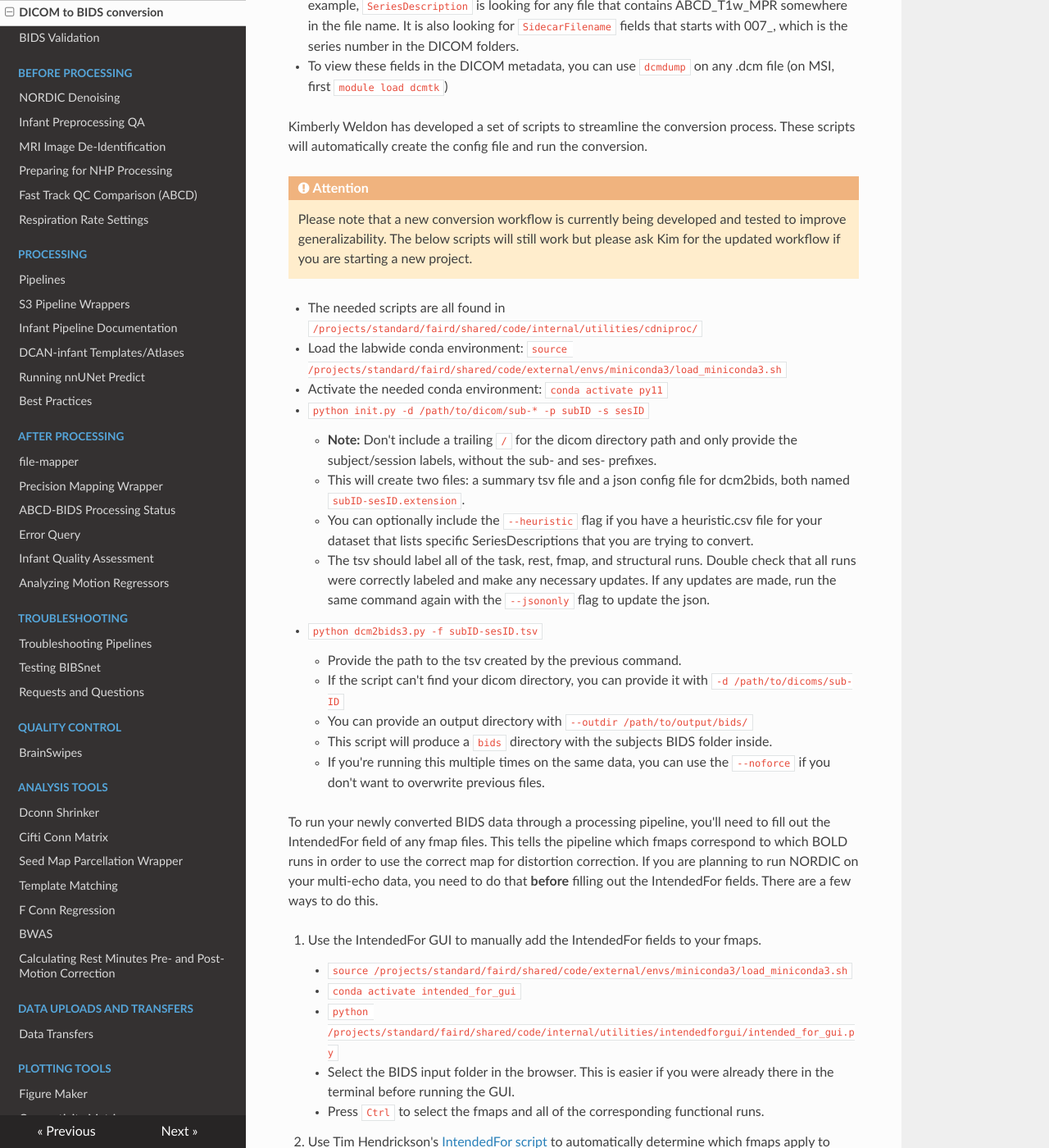
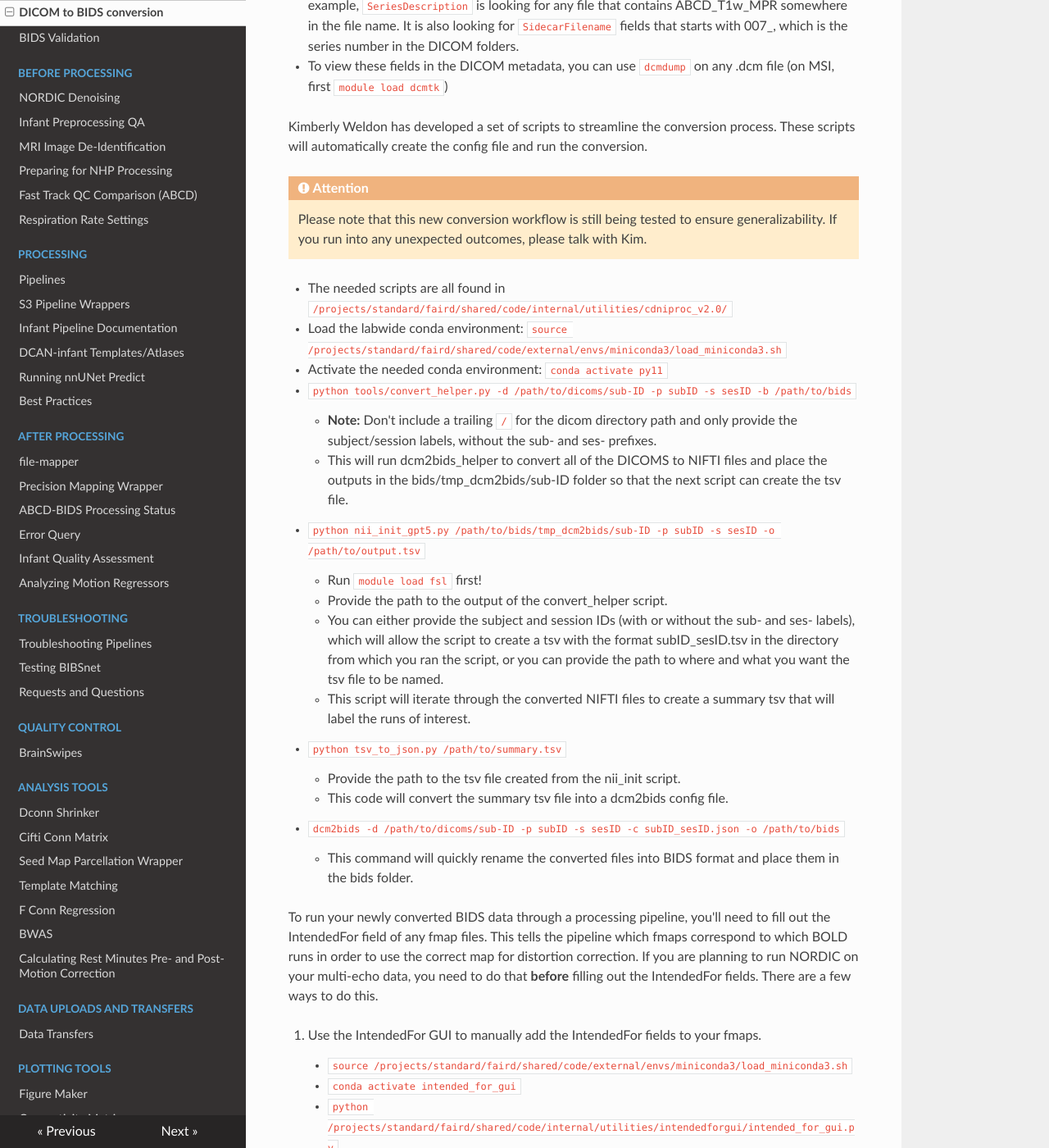
Before and after one commit to DCAN-Labs/cdni-brain, an MkDocs documentation site: the page built from docs/dcm2bids.md, in a window 1280 px wide and 1400 px high, scrolled down 1075 px. Shown: the whole window at 82% size. Built offline with MkDocs 1.6.1, drawn with Linux system fonts in a browser that asks for light colours; nearby versions of some CDN libraries.

Commit message:
update dcm2bids workflow

```diff
--- a/docs/dcm2bids.md
+++ b/docs/dcm2bids.md
@@ -50,30 +50,36 @@ Kimberly Weldon has developed a set of scripts to streamline the conversion proc
 <div class="admonition attention">
     <p class="first admonition-title">Attention</p>
     <p class="last">
-        Please note that a new conversion workflow is currently being developed and tested to improve generalizability. The below scripts will still work but please ask Kim for the updated workflow if you are starting a new project.
+        Please note that this new conversion workflow is still being tested to ensure generalizability. If you run into any unexpected outcomes, please talk with Kim.
     </p>
 </div>
 
-* The needed scripts are all found in `/projects/standard/faird/shared/code/internal/utilities/cdniproc/`
+* The needed scripts are all found in `/projects/standard/faird/shared/code/internal/utilities/cdniproc_v2.0/`
 
 * Load the labwide conda environment: `source /projects/standard/faird/shared/code/external/envs/miniconda3/load_miniconda3.sh`
 
 * Activate the needed conda environment: `conda activate py11`
 
-* `python init.py -d /path/to/dicom/sub-* -p subID -s sesID`
+* `python tools/convert_helper.py -d /path/to/dicoms/sub-ID -p subID -s sesID -b /path/to/bids`
 
     - **Note:** Don't include a trailing `/` for the dicom directory path and only provide the subject/session labels, without the sub- and ses- prefixes.
-    - This will create two files: a summary tsv file and a json config file for dcm2bids, both named `subID-sesID.extension`.
-    - You can optionally include the `--heuristic` flag if you have a heuristic.csv file for your dataset that lists specific SeriesDescriptions that you are trying to convert.
-    - The tsv should label all of the task, rest, fmap, and structural runs. Double check that all runs were correctly labeled and make any necessary updates. If any updates are made, run the same command again with the `--jsononly` flag to update the json.
+    - This will run dcm2bids_helper to convert all of the DICOMS to NIFTI files and place the outputs in the bids/tmp_dcm2bids/sub-ID folder so that the next script can create the tsv file.
 
-* `python dcm2bids3.py -f subID-sesID.tsv`
+* `python nii_init_gpt5.py /path/to/bids/tmp_dcm2bids/sub-ID -p subID -s sesID -o /path/to/output.tsv`
 
-    - Provide the path to the tsv created by the previous command.
-    - If the script can't find your dicom directory, you can provide it with `-d /path/to/dicoms/sub-ID`
-    - You can provide an output directory with `--outdir /path/to/output/bids/`
-    - This script will produce a `bids` directory with the subjects BIDS folder inside.
-    - If you're running this multiple times on the same data, you can use the `--noforce` if you don't want to overwrite previous files.
+    - Run `module load fsl` first!
+    - Provide the path to the output of the convert_helper script.
+    - You can either provide the subject and session IDs (with or without the sub- and ses- labels), which will allow the script to create a tsv with the format subID_sesID.tsv in the directory from which you ran the script, or you can provide the path to where and what you want the tsv file to be named.
+    - This script will iterate through the converted NIFTI files to create a summary tsv that will label the runs of interest.
+
+* `python tsv_to_json.py /path/to/summary.tsv`
+
+    - Provide the path to the tsv file created from the nii_init script.
+    - This code will convert the summary tsv file into a dcm2bids config file.
+
+* `dcm2bids -d /path/to/dicoms/sub-ID -p subID -s sesID -c subID_sesID.json -o /path/to/bids`
+
+    - This command will quickly rename the converted files into BIDS format and place them in the bids folder.
 
 To run your newly converted BIDS data through a processing pipeline, you'll need to fill out the IntendedFor field of any fmap files. This tells the pipeline which fmaps correspond to which BOLD runs in order to use the correct map for distortion correction. If you are planning to run NORDIC on your multi-echo data, you need to do that **before** filling out the IntendedFor fields. There are a few ways to do this.
 
```
